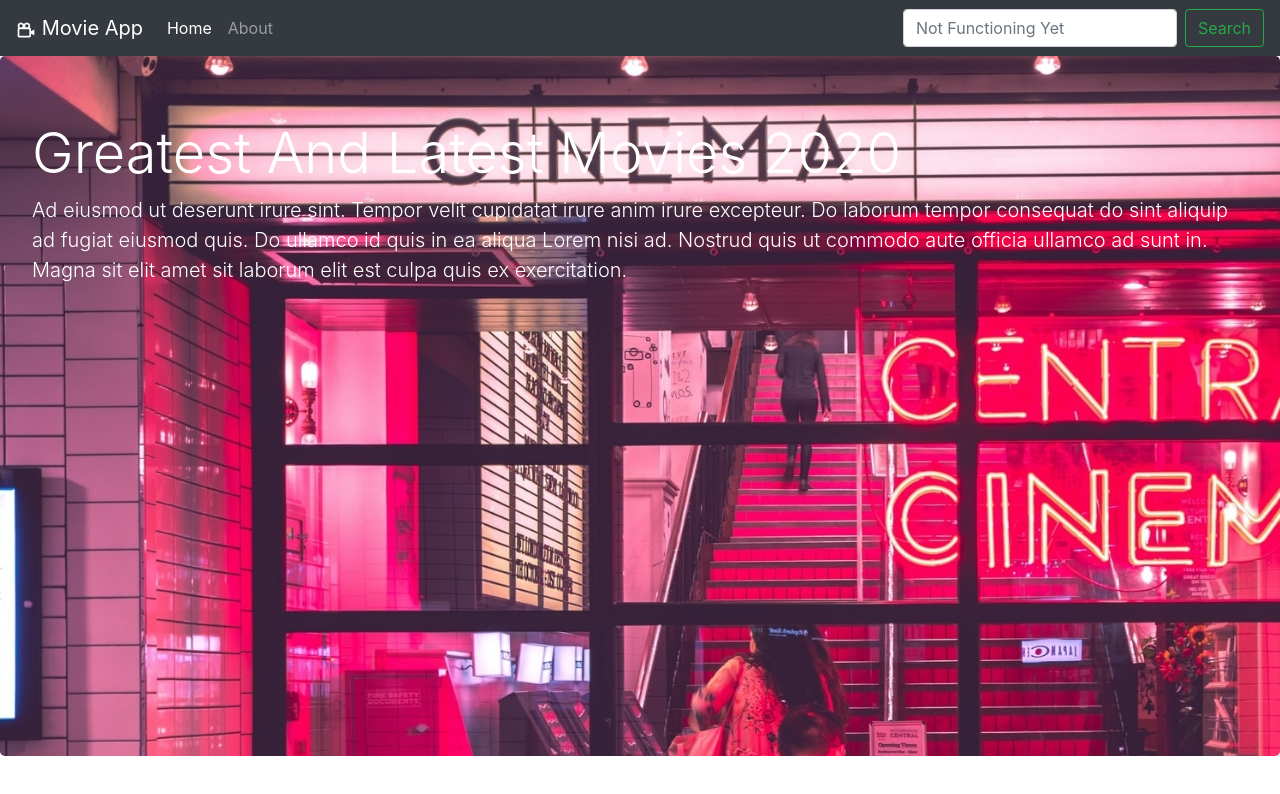
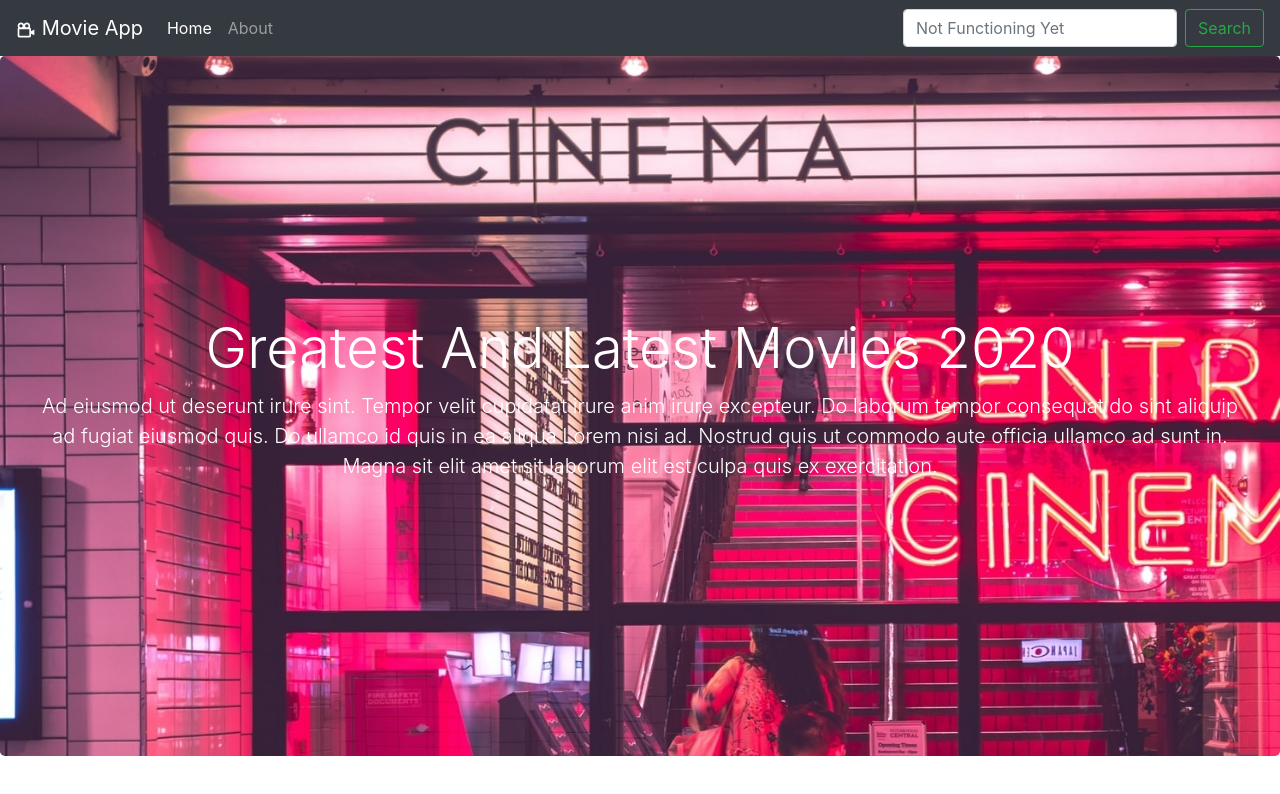
Before and after one commit to russtelen/MOVIEHUB, a React (Create React App) app in the folder my-app/: page / in a window 1280 px wide. Shown: the top 794 px of the page. Built offline with nearby package versions, Linux system fonts and the light colour scheme.

Commit message:
change jumbotron layout

```diff
--- a/my-app/src/components/Header/Banner.js
+++ b/my-app/src/components/Header/Banner.js
@@ -3,15 +3,19 @@ import React, { Component } from "react";
 class Banner extends Component {
   render() {
     return (
-      <div className="jumbotron">
-        <h1 className="display-4">Greatest And Latest Movies 2020</h1>
-        <p className="lead">
-          Ad eiusmod ut deserunt irure sint. Tempor velit cupidatat irure anim
-          irure excepteur. Do laborum tempor consequat do sint aliquip ad fugiat
-          eiusmod quis. Do ullamco id quis in ea aliqua Lorem nisi ad. Nostrud
-          quis ut commodo aute officia ullamco ad sunt in. Magna sit elit amet
-          sit laborum elit est culpa quis ex exercitation.
-        </p>
+      <div className="jumbotron d-flex">
+        <div className="align-self-center">
+          <h1 className="display-4 text-center">
+            Greatest And Latest Movies 2020
+          </h1>
+          <p className="lead text-center">
+            Ad eiusmod ut deserunt irure sint. Tempor velit cupidatat irure anim
+            irure excepteur. Do laborum tempor consequat do sint aliquip ad
+            fugiat eiusmod quis. Do ullamco id quis in ea aliqua Lorem nisi ad.
+            Nostrud quis ut commodo aute officia ullamco ad sunt in. Magna sit
+            elit amet sit laborum elit est culpa quis ex exercitation.
+          </p>
+        </div>
       </div>
     );
   }
```
